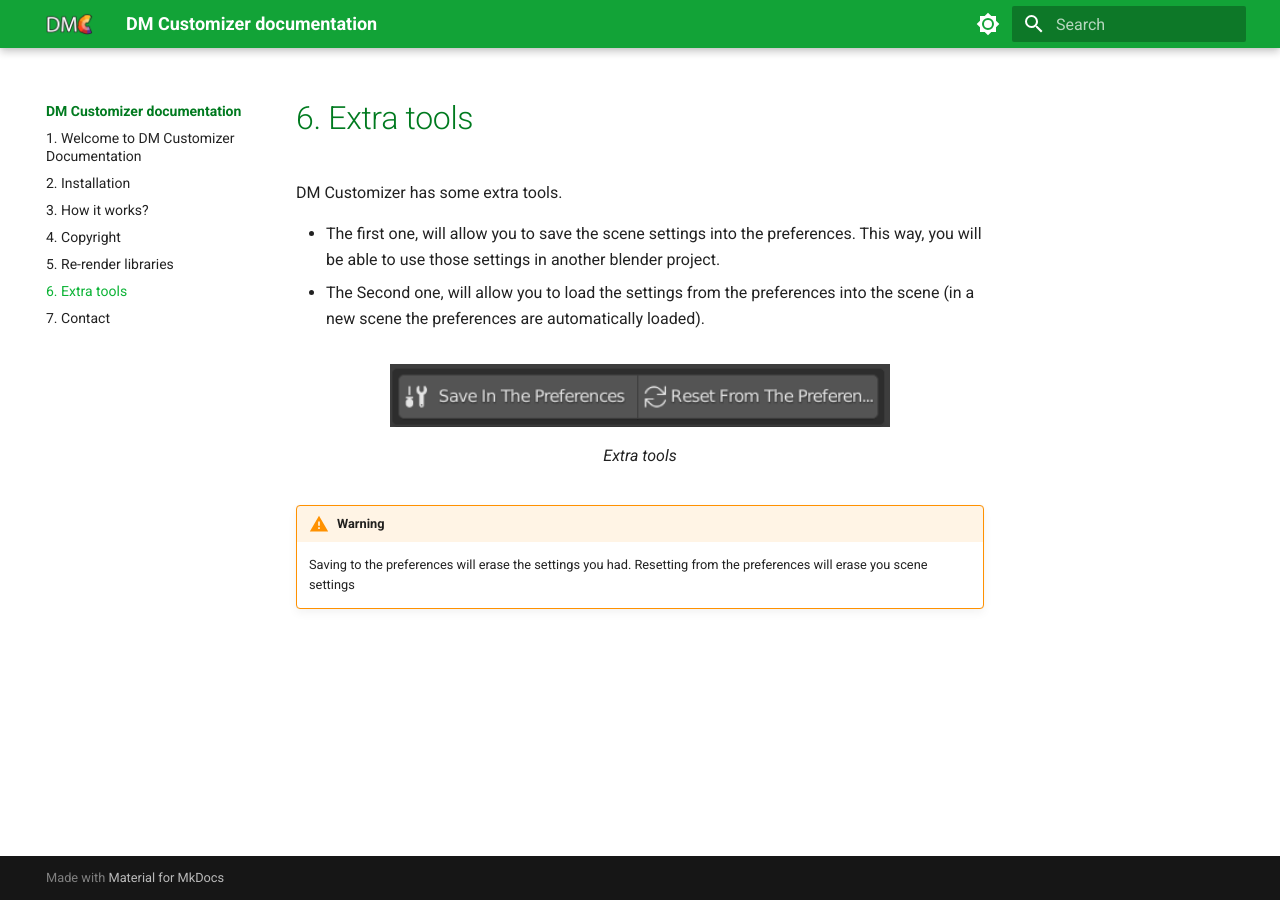
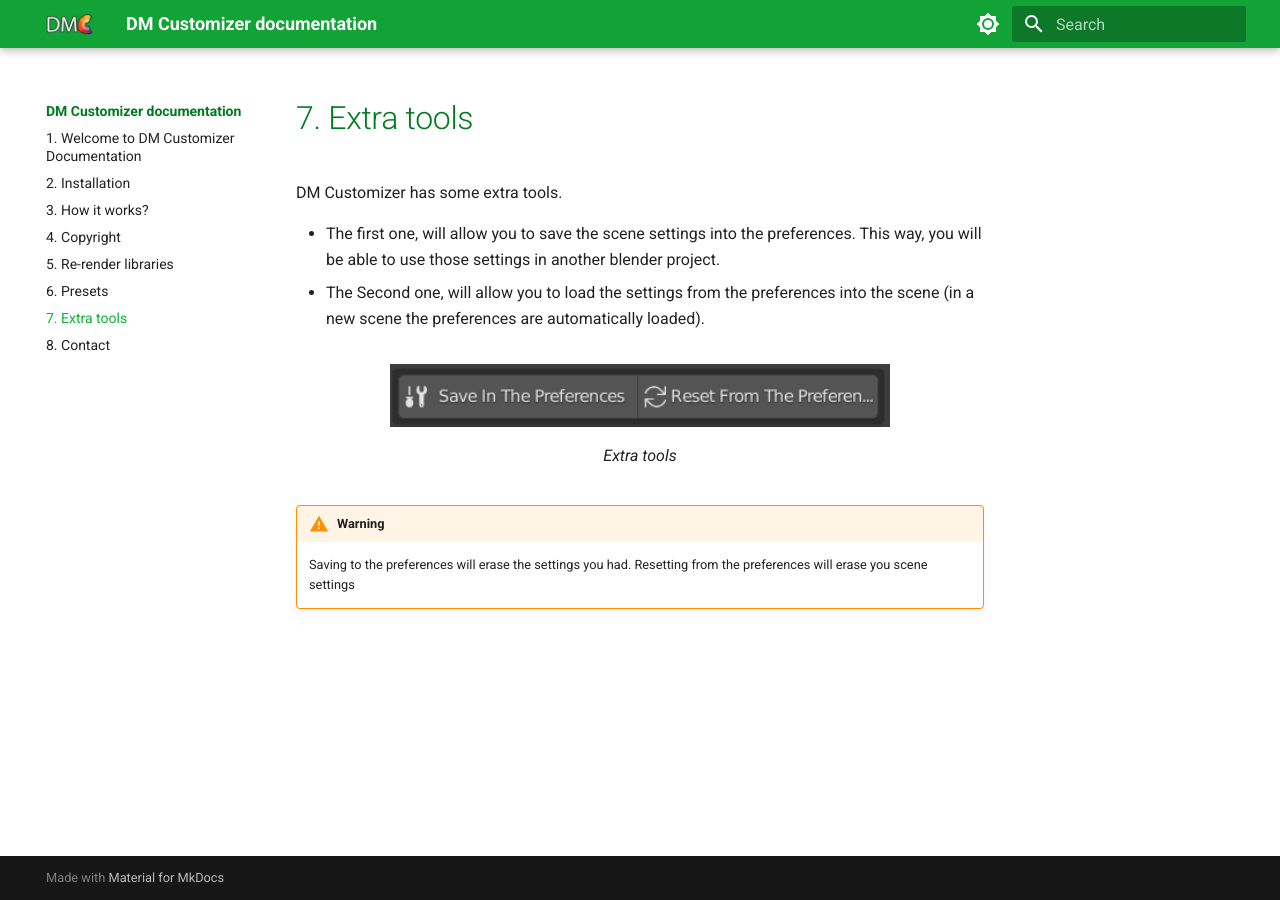
Before and after one commit to CGSeb/dm_customizer_doc, an MkDocs documentation site: the page built from docs/7.extraTools.md, in a window 1280 px wide. Built offline with MkDocs 1.6.1 and Material for MkDocs 9.7.7, drawn with Linux system fonts in a browser that asks for light colours.

Commit message:
feat: add presets

```diff
--- a/docs/6.extraTools.md
+++ b/docs/7.extraTools.md
@@ -1,4 +1,4 @@
-# 6. Extra tools
+# 7. Extra tools
 
 DM Customizer has some extra tools.
 
--- a/docs/7.contact.md
+++ b/docs/8.contact.md
@@ -1,4 +1,4 @@
-# 7. Contact
+# 8. Contact
 
 If you can't find any solution for a problem related to DM Customizer, you can `contact me on the platform` where you bought
 the addon or via direct messages on `Discord` (CG Seb#7627).
```
Also changed, not shown: docs/6.presets.md (added, +8 -0 lines).
